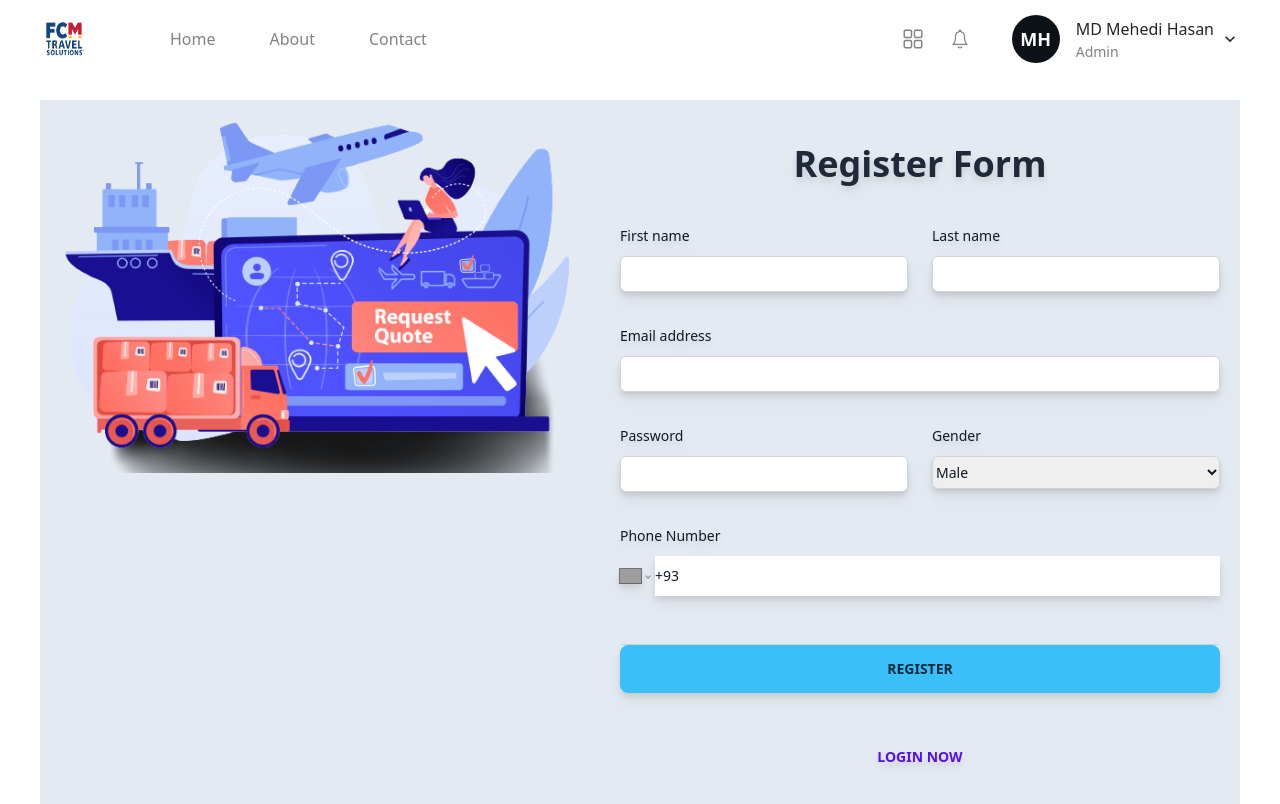
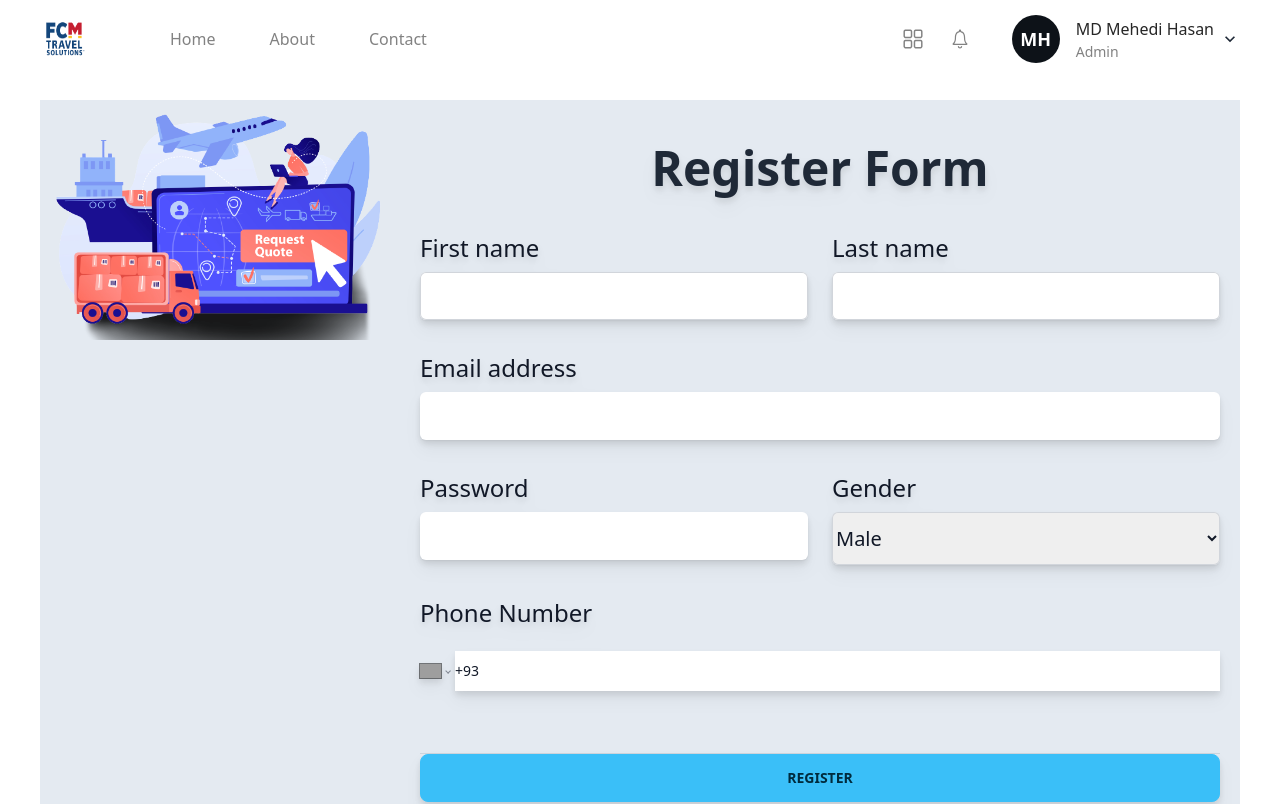
Before and after one commit to MD-Mehedi-Hasan18111/tour-management-client, a Next.js app: page /register in a window 1280 px wide. Shown: the top 804 px of the page. Built offline with nearby package versions, Linux system fonts and the light colour scheme; grey boxes are pictures that could not be loaded.

Commit message:
signin and signup page & home-page banner resize

```diff
--- a/src/global/components/Shared/Login.jsx
+++ b/src/global/components/Shared/Login.jsx
@@ -1,6 +1,10 @@
 import { useCallback, useEffect, useState } from "react";
 import { useRouter } from "next/router";
 import Link from "next/link";
+import { FaUser } from "react-icons/fa";
+import { MdEmail } from "react-icons/md";
+import { BsFillCheckCircleFill } from "react-icons/bs";
+import { BiSolidHide } from "react-icons/bi";
 // const axios = require("axios");
 
 const Login = () => {
@@ -44,36 +48,57 @@ const Login = () => {
       >
         Login Now
       </button>
-      <dialog id="my_modal_5" className="modal modal-bottom sm:modal-middle">
-        <div className="modal-box">
+      <dialog id="my_modal_5" className="modal ">
+        <div className="modal-box w-11/12 max-w-5xl">
           <div class=" w-full flex flex-col items-center">
-            <h3 className="text-4xl font-bold my-6"> Login Now </h3>
+            <h3 className="text-4xl flex font-bold my-6">
+              {" "}
+              <span className="me-3">
+                <FaUser className="text-info" />{" "}
+              </span>{" "}
+              Login Now{" "}
+            </h3>
             <form
               // onSubmit={handleSubmit}
-              className="md:w-[70%] w-10/12 grid"
+              className="md:w-[90%] w-10/12 grid"
             >
+              <div className="relative  bg-white ">
+                <label
+                  class="block text-gray-700 text-2xl font-medium mb-2"
+                  for="username"
+                >
+                  Username:
+                </label>
+                <MdEmail className="absolute text-4xl text-sky-300 z-2 mt-4 mx-3 rounded-md" />
                 <input
                   type="email"
-                placeholder="Enter Your Email *"
-                className="input input-bordered w-full "
+                  placeholder={` Enter Your Email `}
+                  className="input input-bordered w-full h-16 z-1 py-[3px] pl-14 "
                   onChange={(e) => {
                     setEmail(e.target.value);
                   }}
-              />{" "}
+                />
+              </div>
               <br />
+              <div className="relative  bg-white ">
+                <label
+                  class="block text-gray-700 text-2xl font-medium mb-2"
+                  for="username"
+                >
+                  Password:
+                </label>
+                <BiSolidHide className="absolute text-4xl text-sky-300 z-2 mt-4 mx-3 rounded-md" />
                 <input
                   type="password"
                   placeholder="Enter Your Password"
-                className="input input-bordered  w-full "
+                  className="input input-bordered w-full h-16 z-1 py-[3px] pl-14 "
                   onChange={(e) => {
                     setPassword(e.target.value);
                   }}
-              />{" "}
+                />
+              </div>
               <br />
-              <button type="submit" className="btn btn-info md:px-40 px-6 ">
-                Login
-              </button>
-              <p className="text-center my-4">
+              <p className="text-center my-4 ">
                 {" "}
                 <Link
                   href="/register"
@@ -82,10 +107,71 @@ const Login = () => {
                   Forgot Password
                 </Link>
               </p>
-              <Link href="/register" className="btn btn-link ">
+              <button
+                type="submit"
+                className="btn mx-auto md:w-2/5 w-full btn-info md:px-40 px-6 "
+              >
+                Login
+              </button>
+              <Link
+                href="/register"
+                className="btn btn-link text-sky-500 no-underline"
+              >
                 Create An Account
               </Link>
             </form>
+            {/* <div class="w-full max-w-xs">
+              <form class="bg-white shadow-md rounded px-8 pt-6 pb-8 mb-4">
+                <div class="mb-4">
+                  <label
+                    class="block text-gray-700 text-sm font-bold mb-2"
+                    for="username"
+                  >
+                    Username
+                  </label>
+                  <input
+                    class="shadow appearance-none border rounded w-full py-2 px-3 text-gray-700 leading-tight focus:outline-none focus:shadow-outline"
+                    id="username"
+                    type="text"
+                    placeholder="Username"
+                  />
+                </div>
+                <div class="mb-6">
+                  <label
+                    class="block text-gray-700 text-sm font-bold mb-2"
+                    for="password"
+                  >
+                    Password
+                  </label>
+                  <input
+                    class="shadow appearance-none border border-red-500 rounded w-full py-2 px-3 text-gray-700 mb-3 leading-tight focus:outline-none focus:shadow-outline"
+                    id="password"
+                    type="password"
+                    placeholder="******************"
+                  />
+                  <p class="text-red-500 text-xs italic">
+                    Please choose a password.
+                  </p>
+                </div>
+                <div class="flex items-center justify-between">
+                  <button
+                    class="bg-blue-500 hover:bg-blue-700 text-white font-bold py-2 px-4 rounded focus:outline-none focus:shadow-outline"
+                    type="button"
+                  >
+                    Sign In
+                  </button>
+                  <a
+                    class="inline-block align-baseline font-bold text-sm text-blue-500 hover:text-blue-800"
+                    href="#"
+                  >
+                    Forgot Password?
+                  </a>
+                </div>
+              </form>
+              <p class="text-center text-gray-500 text-xs">
+                &copy;2020 Acme Corp. All rights reserved.
+              </p>
+            </div> */}
           </div>
           <div className="modal-action">
             <form method="dialog">
--- a/src/global/components/Shared/Register.jsx
+++ b/src/global/components/Shared/Register.jsx
@@ -20,10 +20,10 @@ const Register = () => {
         />
       </div>
       <div class="basis-1/2 p-5 text-start drop-shadow-lg">
-        <form className="container mx-auto md:w-[600px] w-full">
+        <form className="container mx-auto md:w-[800px] w-full">
           <div className="space-y-12 ">
             <div className="border-b border-gray-900/10 pb-12">
-              <h2 className="text-4xl font-bold my-6 text-center">
+              <h2 className="text-5xl font-bold my-6 text-center">
                 Register Form
               </h2>
 
@@ -31,7 +31,7 @@ const Register = () => {
                 <div className="sm:col-span-3">
                   <label
                     htmlFor="first-name"
-                    className="block text-sm font-medium leading-6 text-gray-900"
+                    className="block md:text-2xl text-sm font-medium leading-6 text-gray-900"
                   >
                     First name
                   </label>
@@ -41,7 +41,7 @@ const Register = () => {
                       name="first-name"
                       id="first-name"
                       autoComplete="given-name"
-                      className="px-2 block w-full rounded-md border-0 py-1.5 text-gray-900 shadow-sm ring-1 ring-inset ring-gray-300 placeholder:text-gray-400 focus:ring-2 focus:ring-inset focus:ring-indigo-600 sm:text-sm sm:leading-6"
+                      className="px-2 block w-full rounded-md border-0 py-1.5 md:py-3 text-gray-900 shadow-sm ring-1 ring-inset ring-gray-300 placeholder:text-gray-400 focus:ring-2 focus:ring-inset focus:ring-indigo-600 sm:text-sm sm:leading-6"
                     />
                   </div>
                 </div>
@@ -49,7 +49,7 @@ const Register = () => {
                 <div className="sm:col-span-3">
                   <label
                     htmlFor="last-name"
-                    className="block text-sm font-medium leading-6 text-gray-900"
+                    className="block text-sm md:text-2xl font-medium leading-6 text-gray-900"
                   >
                     Last name
                   </label>
@@ -59,7 +59,7 @@ const Register = () => {
                       name="last-name"
                       id="last-name"
                       autoComplete="family-name"
-                      className="px-2 block w-full rounded-md border-0 py-1.5 text-gray-900 shadow-sm ring-1 ring-inset ring-gray-300 placeholder:text-gray-400 focus:ring-2 focus:ring-inset focus:ring-indigo-600 sm:text-sm sm:leading-6"
+                      className="px-2 block w-full rounded-md border-0 py-1.5 md:py-3 text-gray-900 shadow-sm ring-1 ring-inset ring-gray-300 placeholder:text-gray-400 focus:ring-2 focus:ring-inset focus:ring-indigo-600 sm:text-sm sm:leading-6"
                     />
                   </div>
                 </div>
@@ -67,7 +67,7 @@ const Register = () => {
                 <div className="sm:col-span-6">
                   <label
                     htmlFor="email"
-                    className="block text-sm font-medium leading-6 text-gray-900"
+                    className="block text-sm md:text-2xl font-medium leading-6 text-gray-900"
                   >
                     Email address
                   </label>
@@ -77,14 +77,14 @@ const Register = () => {
                       name="email"
                       type="email"
                       autoComplete="email"
-                      className="px-2 block w-full rounded-md border-0 py-1.5 text-gray-900 shadow-sm ring-1 ring-inset ring-gray-300 placeholder:text-gray-400 focus:ring-2 focus:ring-inset focus:ring-indigo-600 sm:text-sm sm:leading-6"
+                      className="px-2 block w-full rounded-md border-0 py-1.5 md:py-3 shadow-sm"
                     />
                   </div>
                 </div>
                 <div className="sm:col-span-3">
                   <label
                     htmlFor="password"
-                    className="block text-sm font-medium leading-6 text-gray-900"
+                    className="block text-sm md:text-2xl font-medium leading-6 text-gray-900"
                   >
                     Password
                   </label>
@@ -94,7 +94,7 @@ const Register = () => {
                       name="password"
                       type="password"
                       autoComplete="password"
-                      className="px-2 block w-full rounded-md border-0 py-1.5 text-gray-900 shadow-sm ring-1 ring-inset ring-gray-300 placeholder:text-gray-400 focus:ring-2 focus:ring-inset focus:ring-indigo-600 sm:text-sm sm:leading-6"
+                      className="px-2 block w-full rounded-md border-0 py-1.5 md:py-3.5 shadow-sm sm:text-sm"
                     />
                   </div>
                 </div>
@@ -102,7 +102,7 @@ const Register = () => {
                 <div className="sm:col-span-3">
                   <label
                     htmlFor="city"
-                    className="block text-sm font-medium leading-6 text-gray-900"
+                    className="block text-sm md:text-2xl font-medium leading-6 text-gray-900"
                   >
                     Gender
                   </label>
@@ -111,7 +111,7 @@ const Register = () => {
                       id="gender"
                       name="gender"
                       autoComplete="gender-name"
-                      className="block w-full rounded-md border-0 py-1.5 text-gray-900 shadow-sm ring-1 ring-inset ring-gray-300 focus:ring-2 focus:ring-inset focus:ring-indigo-600 sm:max-w-xs sm:text-sm sm:leading-6"
+                      className="block md:max-w-full w-full rounded-md border-0 py-1.5 md:py-3 text-gray-900 shadow-sm ring-1 ring-inset ring-gray-300 focus:ring-2 focus:ring-inset focus:ring-indigo-600 sm:max-w-xs md:text-xl sm:text-sm sm:leading-6"
                     >
                       <option>Male</option>
                       <option>Female</option>
@@ -123,13 +123,13 @@ const Register = () => {
                 <div className="sm:col-span-6">
                   <label
                     htmlFor="city"
-                    className="block text-sm font-medium leading-6 text-gray-900"
+                    className="block text-sm md:text-2xl font-medium leading-6 text-gray-900"
                   >
                     Phone Number
                   </label>
                   <div className="mt-2">
                     <PhoneInput
-                      className="block text-sm font-medium leading-10 text-gray-900"
+                      className="block text-sm md:py-3.5 rounded-md py-1.5 font-medium leading-10 text-gray-900"
                       placeholder="Enter phone number"
                       international
                       defaultCountry="AF"
@@ -145,8 +145,10 @@ const Register = () => {
             Register
           </button>
           <p className="text-center my-4">
-            <br />
-            <Link href="/" className="btn btn-link mx-auto no-underline ">
+            <Link
+              href="/"
+              className="btn btn-link mx-auto text-sky-500 no-underline "
+            >
               Login Now
             </Link>
           </p>
--- a/src/global/components/UI/Home/TopTour.jsx
+++ b/src/global/components/UI/Home/TopTour.jsx
@@ -6,7 +6,7 @@ import { IoIosTimer, IoIosArrowForward } from "react-icons/io";
 const TopTour = () => {
   return (
     <div
-      class="bg-[url('https://plchldr.co/i/1600x300?&bg=67229f&fc=f8f8f8&text=1600x300')] bg-cover bg-center bg-no-repeat mb-8"
+      className="mb-8"
       // className="w-full h-screen"
       // style="background-image: url('../../../../../public/images/topTourBg.png')"
     >
```
Also changed, not shown: src/global/components/UI/Home/Banner.js (+13 -11 lines), public/images/banner.jpg (deleted), public/images/banner2.jpg (added). Lines whose indentation alone changed are shown as unchanged.
